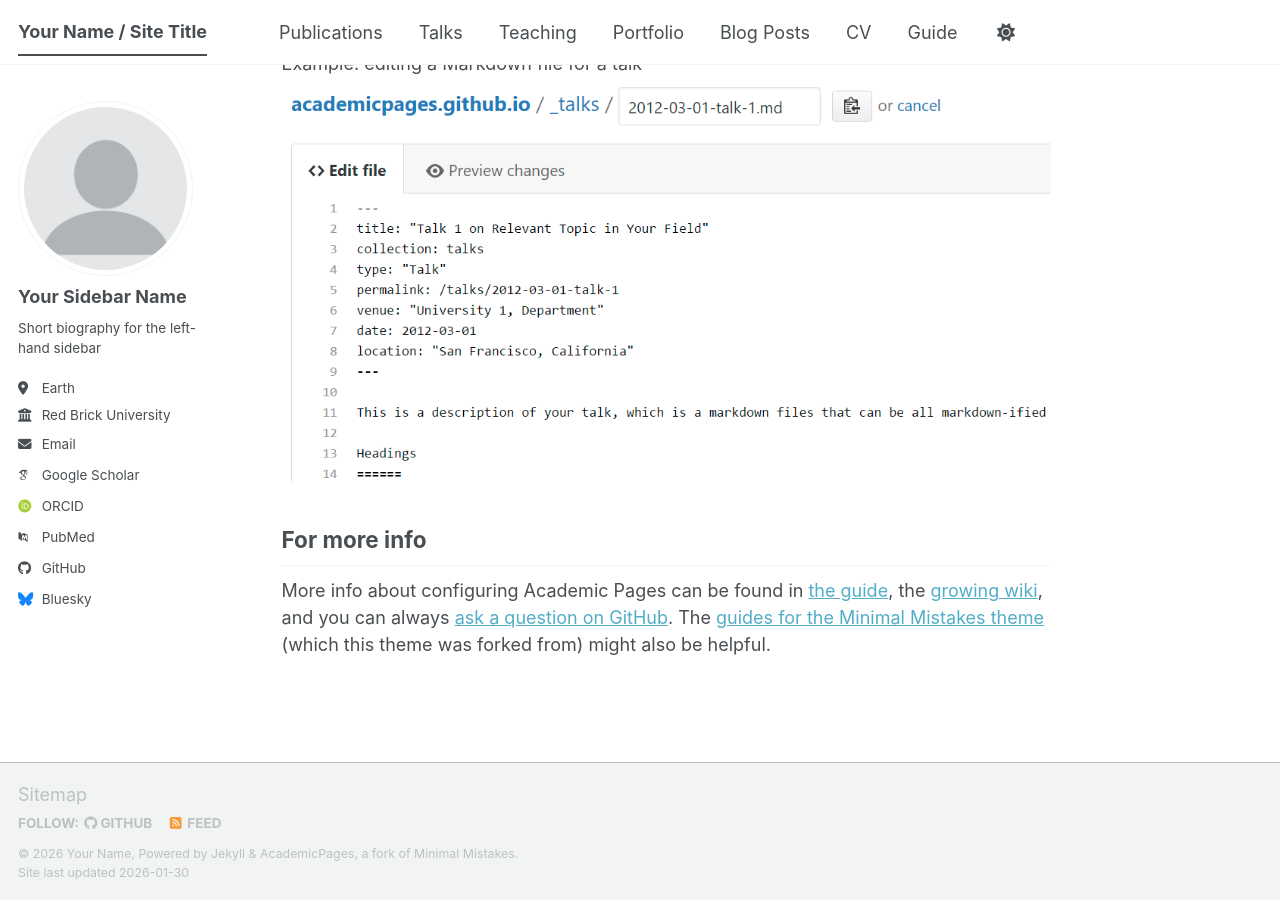
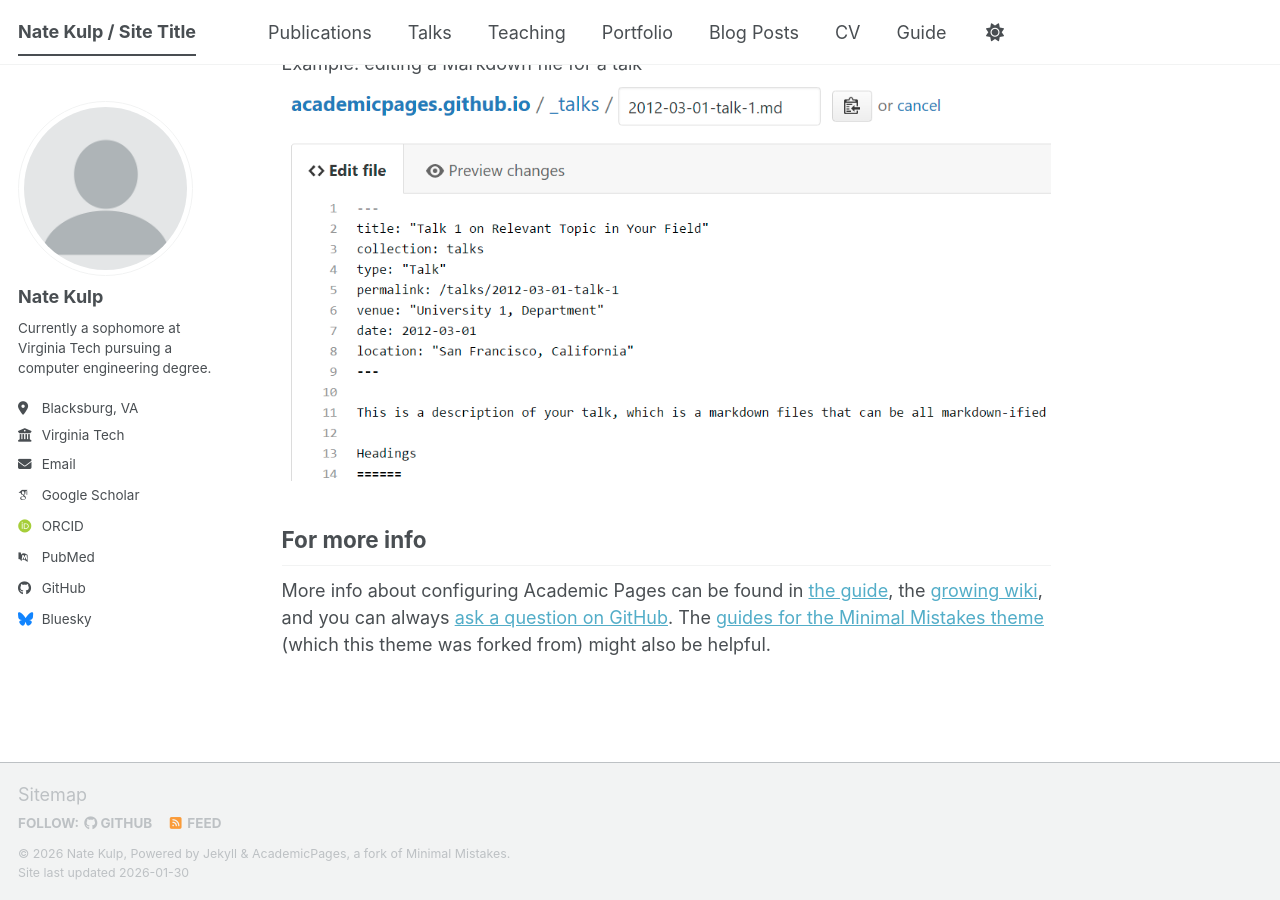
Before and after one commit to natekulp28/natekulp28.github.io, a Jekyll site: the page built from _pages/about.md, in a window 1280 px wide and 900 px high, scrolled down 2720 px. Built offline with Jekyll 4.4.1, drawn with Linux system fonts in a browser that asks for light colours; some web fonts are replaced; a script bundle is joined from its source files by our own code; library files that are not in the unit come from our copies.

Commit message:
Set up bio and site url

```diff
--- a/_config.yml
+++ b/_config.yml
@@ -9,14 +9,14 @@
 # Basic Site Settings
 locale                   : "en-US"
 site_theme               : "default" # The available themes options are "default", "air", "sunrise", "mint", "dirt" and "contrast"
-title                    : "Your Name / Site Title"
+title                    : "Nate Kulp / Site Title"
 title_separator          : "-"
-name                     : &name "Your Name"
-description              : &description "Your Name's academic portfolio"   # Update this with a general description of your site, this is the default if not overridden by a page
-url                      : https://academicpages.github.io # The base hostname & protocol for your site e.g. "https://[your GitHub username].github.io",
+name                     : &name "Nate Kulp"
+description              : &description "Computer engineering student planning to showcase projects."   # Update this with a general description of your site, this is the default if not overridden by a page
+url                      : https://github.com/natekulp28/natekulp28.github.io # The base hostname & protocol for your site e.g. "https://[your GitHub username].github.io",
                                                            # or if you already have some other page hosted on Github then use "https://[your GitHub username].github.io/[Your Repo Name]"
 baseurl                  : "" # the subpath of your site, e.g. "/blog"
-repository               : "academicpages/academicpages.github.io"
+repository               : "natekulp28/natekulp28.github.io"
 
 # Site Author - The following control what appear as part of the author content on the side bar.
 #               If a field is blank the icon and link will not appear, otherwise it will be shown.
@@ -24,13 +24,13 @@
 author:
   # Biographic information
   avatar           : "profile.png"
-  name             : "Your Sidebar Name"
+  name             : "Nate Kulp"
   pronouns         : # example: "she/her"
-  bio              : "Short biography for the left-hand sidebar"
-  location         : "Earth"
-  employer         : "Red Brick University"
+  bio              : "Currently a sophomore at Virginia Tech pursuing a computer engineering degree."
+  location         : "Blacksburg, VA"
+  employer         : "Virginia Tech"
   uri              : # URL
-  email            : "none@example.org"
+  email            : "natekulp28@vt.edu"
 
   # Academic websites
   academia         : # URL
@@ -51,7 +51,7 @@
   bitbucket        : # Username - Update with your username on the site
   codepen          : # Username
   dribbble         : # Username
-  github           : "academicpages"
+  github           : "natekulp28"
   kaggle           : # Username
   stackoverflow    : # User number or user number and name (i.e., use "1" or "1/jeff-atwood")
 
```
